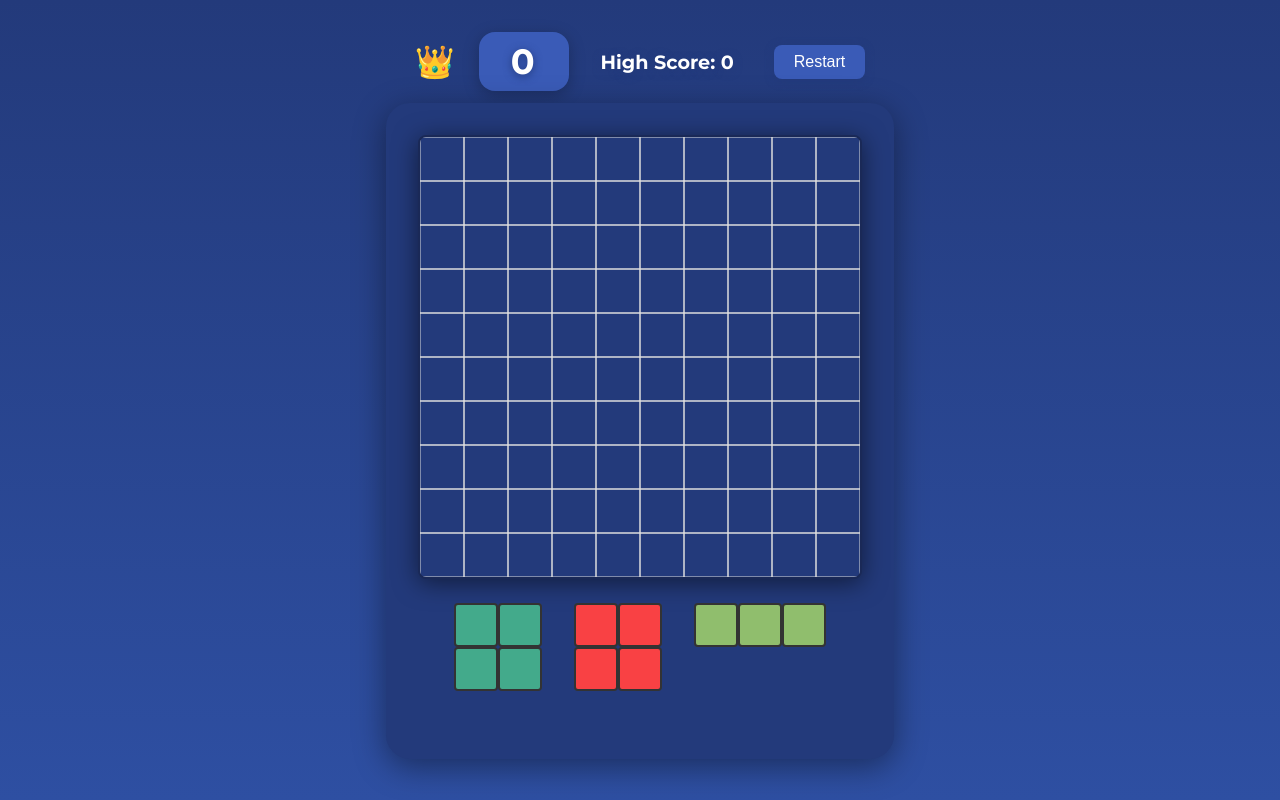
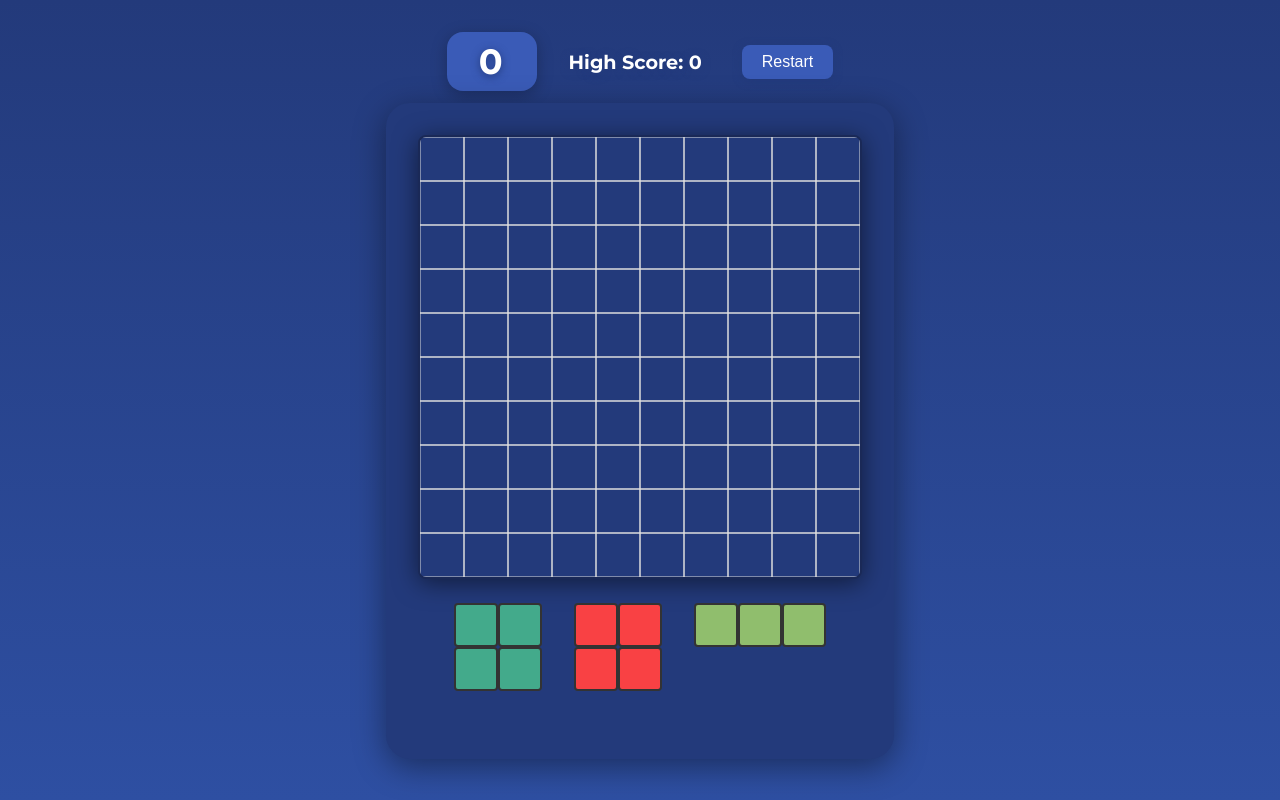
Before and after one commit to daraarii/Block-Blast---IBM-Capstone-Project, a plain HTML site: page index.html in a window 1280 px wide. Drawn offline with Linux system fonts and the light colour scheme.

Commit message:
Update index.html

```diff
--- a/index.html
+++ b/index.html
@@ -119,7 +119,6 @@
 </head>
 <body>
   <div class="scorebar">
-    <span class="crown">&#x1F451;</span>
     <span class="score" id="scoreDisplay">0</span>
     <span class="highscore" id="highScoreDisplay">High Score: 0</span>
     <button id="restartBtn" style="margin-left:24px;padding:8px 20px;font-size:1em;border-radius:8px;background:#3a5bb7;color:#fff;border:none;box-shadow:0 2px 8px #233a7b;cursor:pointer;">Restart</button>
```
